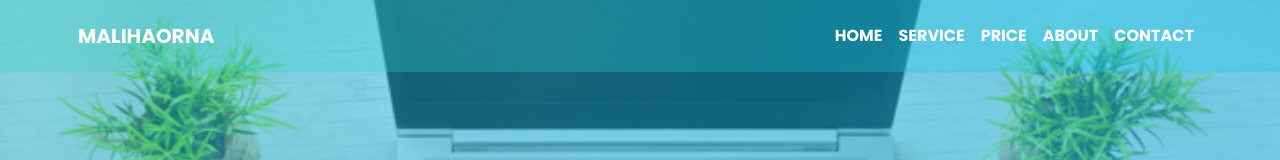
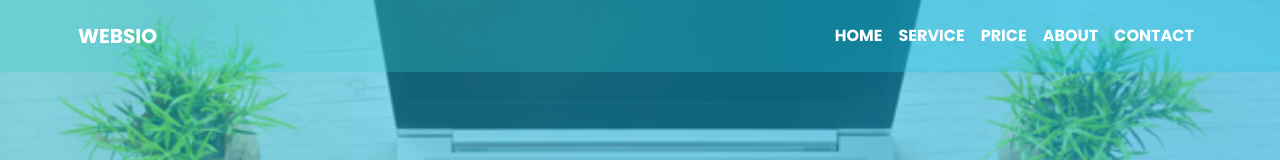
Before and after one commit to Maliha-Afroj-Orna/Business-Website, a plain HTML site: page index.html in a window 1280 px wide. Shown: the top 160 px of the page. Drawn offline with nearby package versions, Linux system fonts and the light colour scheme; a script that the page names is missing.

Commit message:
third commit

```diff
--- a/index.html
+++ b/index.html
@@ -1,7 +1,7 @@
 <!DOCTYPE html>
 <html>
 <head>
-	<title>Web Developer</title>
+	<title>Websio</title>
 	<meta charset="utf-8">
   <meta name="viewport" content="width=device-width, initial-scale=1">
   <link rel="stylesheet" type="text/css" href="css/style.css">
@@ -18,7 +18,7 @@
   <div id="top-header" class="header">
   	<nav class="navbar navbar-expand-lg navbar-dark fixed-top">
   		<div class="container text-uppercase p-2">
-  <a class="navbar-brand font-weight-bold text-white" href="#">MalihaOrna</a>
+  <a class="navbar-brand font-weight-bold text-white" href="#">Websio</a>
   <button class="navbar-toggler" type="button" data-toggle="collapse" data-target="#navbarSupportedContent" aria-controls="navbarSupportedContent" aria-expanded="false" aria-label="Toggle navigation">
     <span class="navbar-toggler-icon"></span>
   </button>
```
